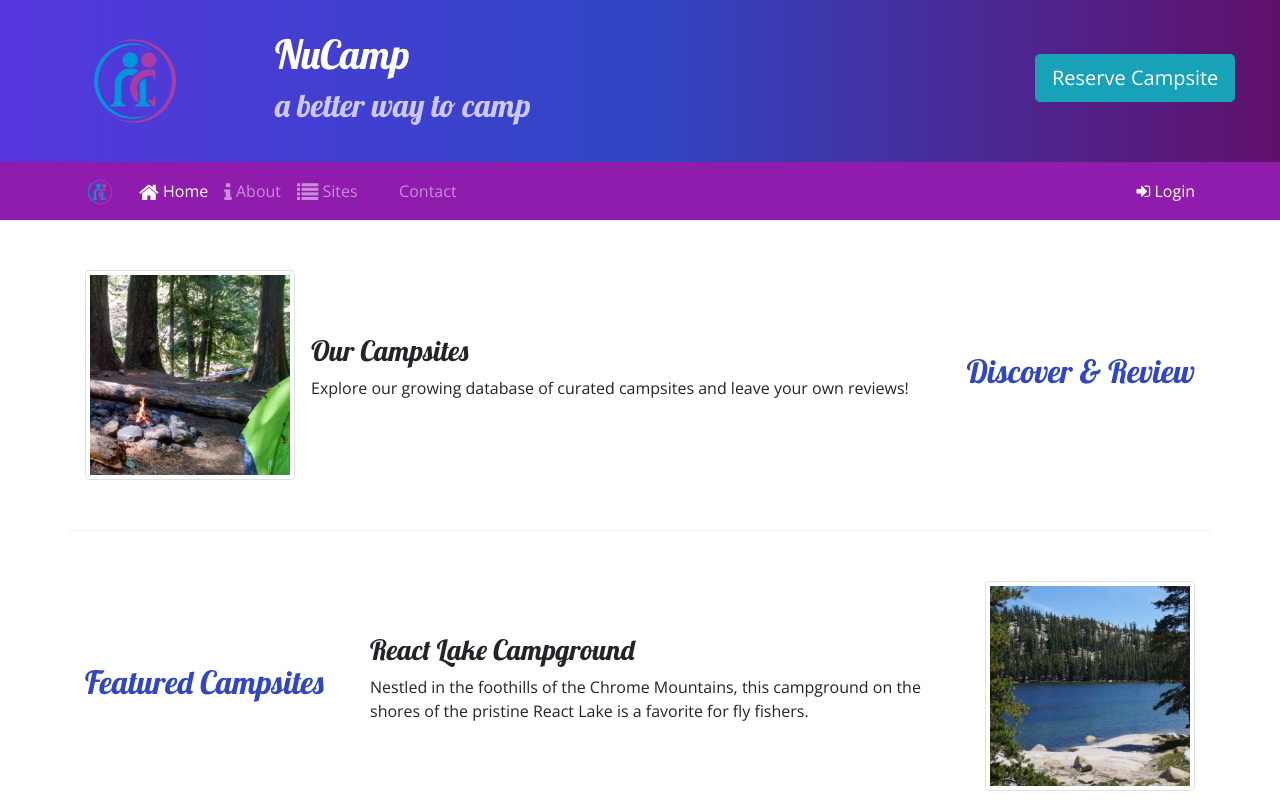
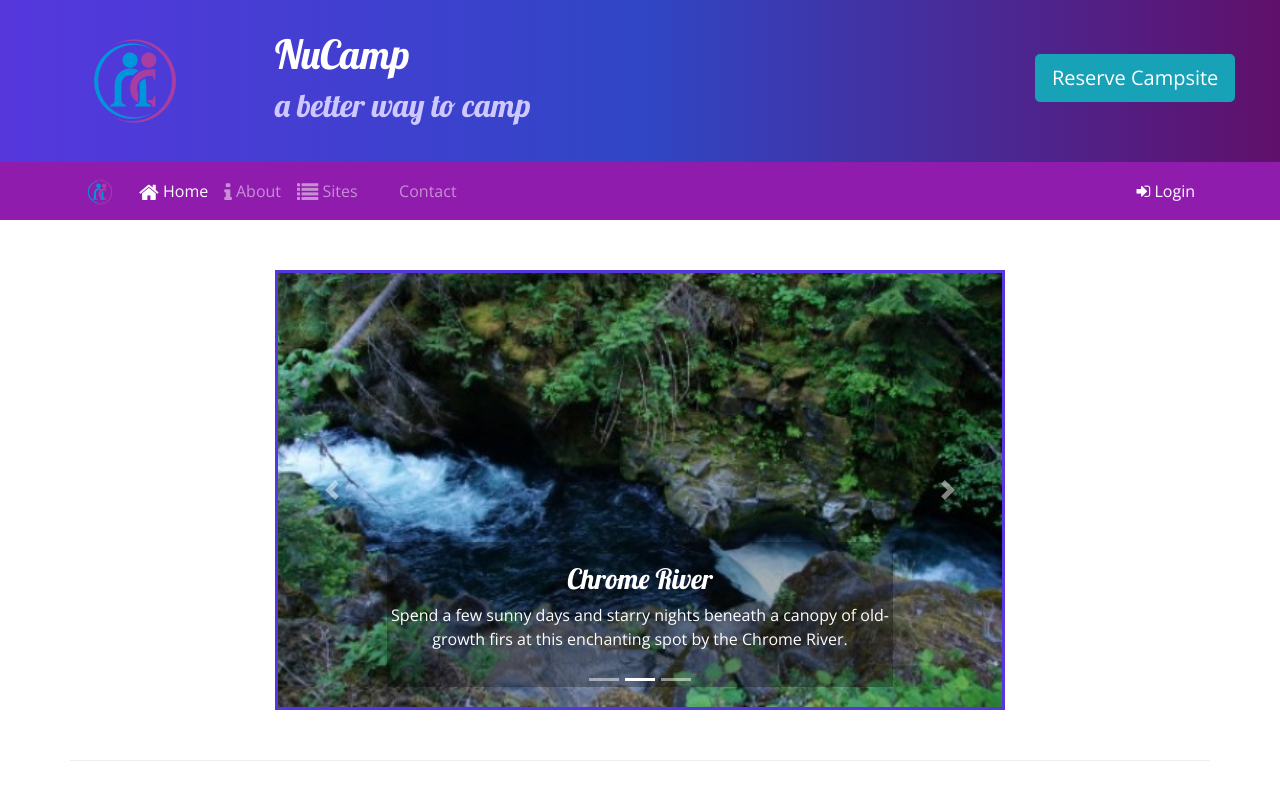
Before and after one commit to stahelin-dev/nucampsites-bootstrap, a website: page index.html in a window 1280 px wide. Both pictures are taken after a click on the link 100 px from the left and 191 px from the top of the page. Shown: the top 800 px of the page. Drawn offline with nearby package versions, Linux system fonts and the light colour scheme.

Commit message:
Add Carousel

```diff
--- a/css/styles.css
+++ b/css/styles.css
@@ -44,3 +44,12 @@ a:hover {
   text-decoration: none;
   cursor: pointer;
 }
+
+.carousel-caption {
+  background-color: rgba(0, 0, 0, 0.3);
+  /* border-radius: 10px; */
+}
+
+.carousel {
+  border: solid #5637dd;
+}
--- a/index.html
+++ b/index.html
@@ -121,6 +121,58 @@
     </div>
 
     <div class="container">
+
+        <div class="row row-content">
+            <div class="col-md-8 mx-auto">
+                <div id="homeCarousel" class="carousel slide" data-ride="carousel">
+                    <ol class="carousel-indicators">
+                        <li data-target="#homeCarousel" data-slide-to="0" class="active"></li>
+                        <li data-target="#homeCarousel" data-slide-to="1"></li>
+                        <li data-target="#homeCarousel" data-slide-to="2"></li>
+                    </ol>
+                    <div class="carousel-inner">
+                        <div class="carousel-item active">
+                            <img src="img/breadcrumb-trail.jpg" alt="Breadcrumb Trail" class="d-block w-100">
+                            <div class="carousel-caption">
+                                <h3>Breadcrumb Trail</h3>
+                                <p class="d-none d-sm-block">
+                                    Let Nucamp be your guide to this off-the-beaten-path, hike-in-only campground.
+                                </p>
+                            </div>
+                        </div>
+                        <div class="carousel-item">
+                            <img src="img/chrome-river.jpg" alt="Chrome River" class="d-block w-100">
+                            <div class="carousel-caption">
+                                <h3>Chrome River</h3>
+                                <p class="d-none d-sm-block">
+                                    Spend a few sunny days and starry nights beneath a canopy of old-growth firs at this
+                                    enchanting spot by the Chrome River.
+                                </p>
+                            </div>
+                        </div>
+                        <div class="carousel-item">
+                            <img src="img/react-lake.jpg" alt="React Lake" class="d-block w-100">
+                            <div class="carousel-caption">
+                                <h3>React Lake</h3>
+                                <p class="d-none d-sm-block">
+                                    Nestled in the foothills of the Chrome Mountains, this campground on the shores of
+                                    the pristine React Lake is a favorite for fly fishers.
+                                </p>
+                            </div>
+                        </div>
+                    </div>
+                    <a href="#homeCarousel" role="button" data-slide="prev" class="carousel-control-prev">
+                        <span class="carousel-control-prev-icon"></span>
+                        <span class="sr-only">Previous</span>
+                    </a>
+                    <a href="#homeCarousel" role="button" data-slide="next" class="carousel-control-next">
+                        <span class="carousel-control-next-icon"></span>
+                        <span class="sr-only">Next</span>
+                    </a>
+                </div>
+            </div>
+        </div>
+
         <div class="row row-content align-items-center">
             <div class="col-sm-4 order-sm-last col-md-3">
                 <h2 class="text-sm-right">Discover & Review</h2>
```
